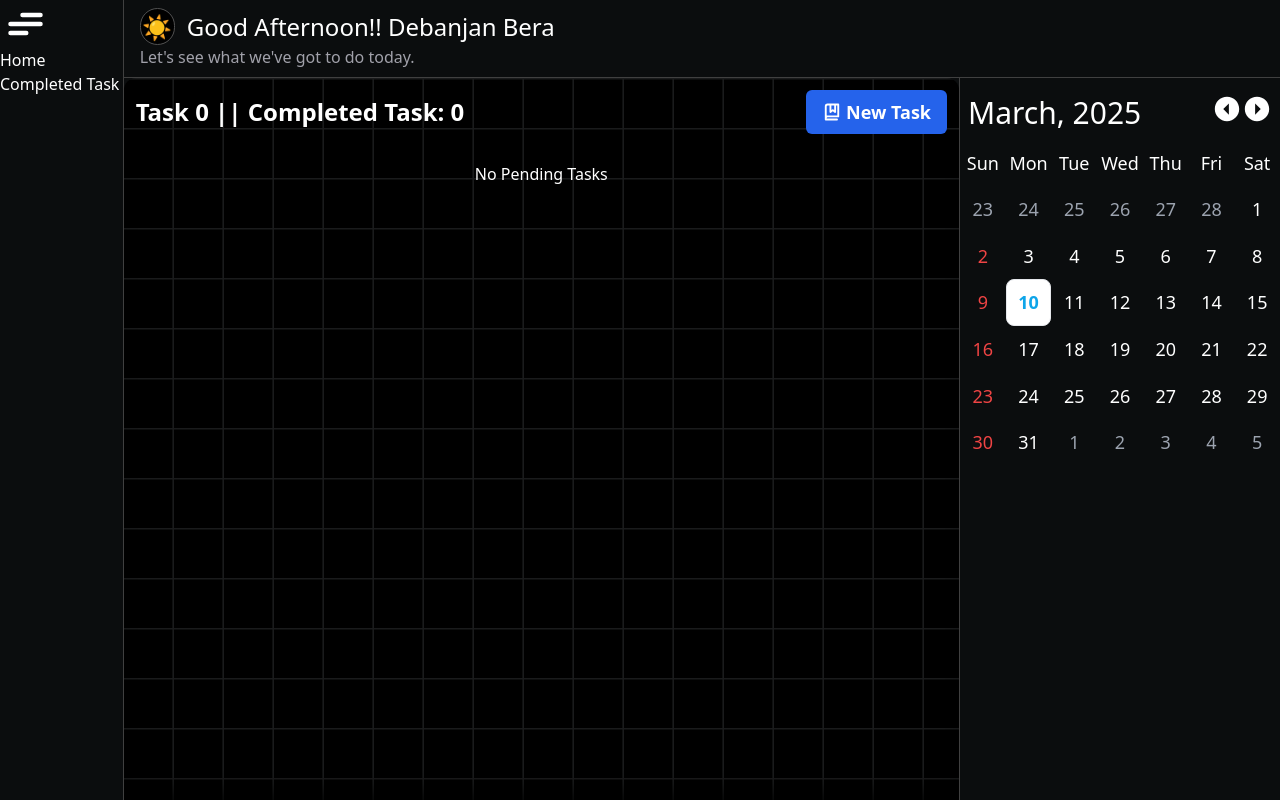
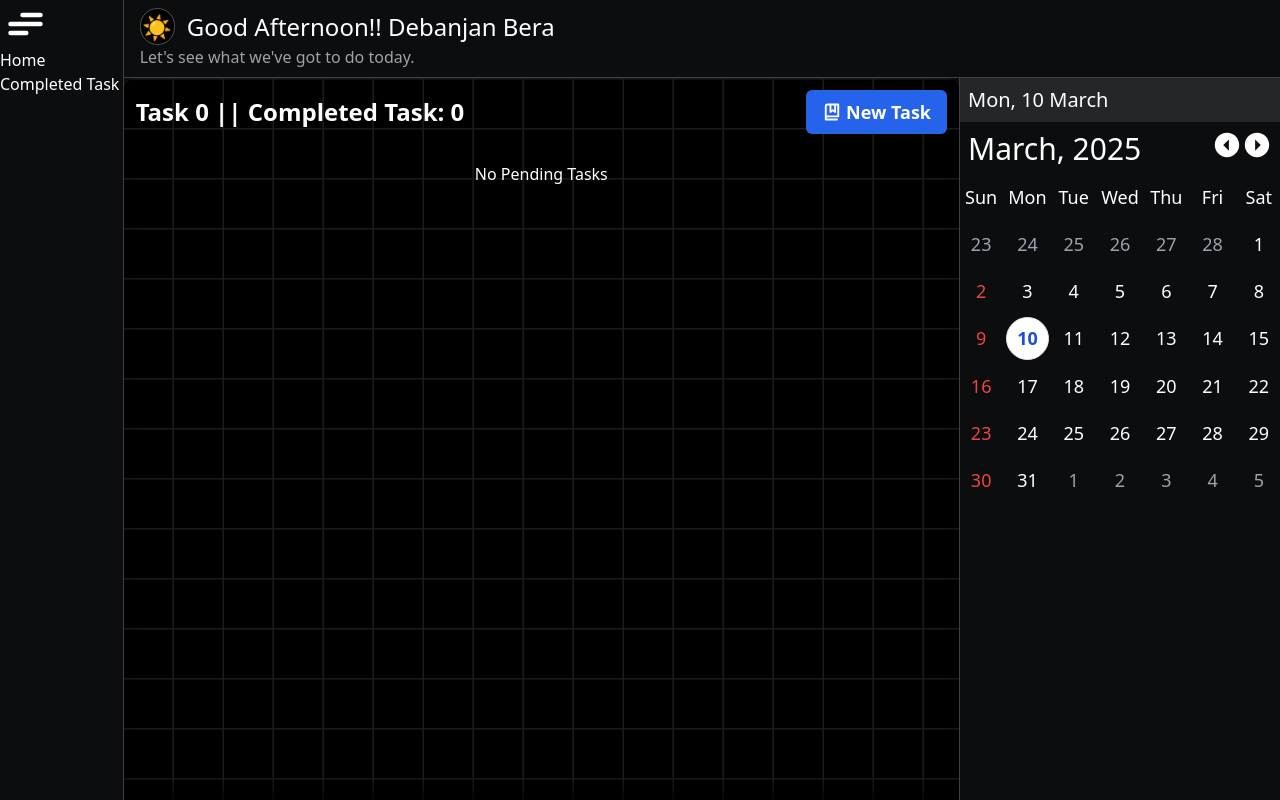
Before and after one commit to debanjan-bera/To-Do-Application, a React (Vite) app: page / in a window 1280 px wide. Built offline with nearby package versions, Linux system fonts and the light colour scheme.

Commit message:
refactor: Improve ListBoxComp delete option styles and enhance CalenderComponent layout and accessibility

```diff
--- a/src/Components/Primary Component/ListBoxComp.jsx
+++ b/src/Components/Primary Component/ListBoxComp.jsx
@@ -70,7 +70,7 @@ export const TaskListComp = ({ curTask, pendingTask, openMenu, activeMenuId }) =
               </li>
 
               {/* Delete Option */}
-              <li className="px-3 py-2 flex items-center gap-2 text-red-800 hover:bg-red-100 hover:text-red-900 cursor-pointer"
+              <li className="px-3 py-2 flex items-center gap-2 text-red-400 hover:bg-red-800/20  cursor-pointer"
                 onClick={() => handleDeleteTask(setTaskArr, setFilteredData, id, pendingTask,setActiveMenuId)}>
                 <FiTrash2 /> Delete
               </li>
--- a/src/Components/layout/Calender/Calender.jsx
+++ b/src/Components/layout/Calender/Calender.jsx
@@ -22,11 +22,11 @@ export const CalenderComponent = () => {
   const nextMonthDays = Array.from({ length: totalCells }, (_, i) => i + 1);
 
   const flexClass = 'flex items-center justify-center';
-  const disableDayClass = 'p-1 w-full h-full flex items-center justify-center aspect-square text-gray-400 hover:border hover:bg-[#27272a] hover:border-gray-500';
+  const disableDayClass = 'p-1 w-full h-full aspect-square text-gray-400 rounded-full hover:bg-[#27272a]';
 
   const trackTodayDate = (date) => {
     if (todayDate.getDate() === date && todayDate.getMonth() === month && todayDate.getFullYear() === year) {
-      return 'border text-sky-500 font-bold bg-white hover:border-zinc-800 hover:bg-white';
+      return 'border text-blue-700 font-bold bg-white  hover:bg-white';
     }
     return isSunday.includes(date) ? 'text-red-500' : 'text-white';
   };
@@ -44,9 +44,22 @@ export const CalenderComponent = () => {
 
   return (
     <>
-      <section className='calender bg-[#0B0D0E] border-l-[0.02rem] border-neutral-700 row-start-2 row-end-5 col-start-3 w-full grid gap-0'>
+      <aside className='calender bg-[#0B0D0E] border-l-[0.02rem] border-neutral-700 justify-items-center row-start-2 row-end-5 col-start-3 w-full grid'>
         <section className='h-full w-[20rem]'>
-          <div className="w-full p-1 pt-3 text-white flex items-center justify-between text-center">
+          <div className="p-2 w-[102%] pt-2 bg-white/10 text-white text-xl"
+          onClick={()=>{
+            if (currentDate.getFullYear() !== todayDate.getFullYear() || currentDate.getMonth() !== todayDate.getMonth()){
+              setCurrentDate(new Date(todayDate.getFullYear(),todayDate.getMonth(), 1))
+              console.log('hello');
+            }
+
+            else return
+
+          }}
+          >
+            {`${listOfDays[todayDate.getDay()]}, ${todayDate.getDate()} ${listOfMonths[todayDate.getMonth()]}`}
+          </div>
+          <div className="w-full p-1 text-white flex items-center justify-between text-center">
             <span className="text-3xl p-1 text-center">{`${listOfMonths[month]}, ${year}`}</span>
             <div className="text-3xl p-1 text-center">
               <button onClick={prevMonth}><IoMdArrowDropleftCircle /></button>
@@ -54,156 +67,31 @@ export const CalenderComponent = () => {
             </div>
           </div>
 
-          <div className='w-full h-[20.4rem] text-lg text-white grid grid-cols-7 grid-rows-7'>
+          <section className='w-full h-[20.4rem] text-lg text-white grid grid-cols-7 grid-rows-7 gap-1'>
             {listOfDays.map((day) => (
               <div key={day} className={`p-1 ${flexClass}`}>{day}</div>
             ))}
 
             {prevMonthDates.map((day, index) => (
-              <div key={`prev-${index}`} className={`${disableDayClass}`}>{day}</div>
+              <div key={`prev-${index}`} className="">
+                <div className={`${disableDayClass} ${flexClass}`}>
+                {day}
+                </div>
+              </div>
             ))}
 
             {Array.from({ length: lastDay }, (_, i) => i + 1).map((day, index) => (
-              <div key={index} className={`w-full h-full p-1 rounded-lg flex items-center justify-center aspect-square ${trackTodayDate(day)} hover:border hover:bg-[#27272a] hover:border-gray-200`}>
+              <div key={index} className={`w-full h-full p-1 rounded-full ${flexClass} aspect-square ${trackTodayDate(day)}  hover:bg-[#27272a]`}>
                 {day}
               </div>
             ))}
 
             {nextMonthDays.map((day, index) => (
-              <div key={`prev-${index}`} className={`${disableDayClass}`}>{day}</div>
+              <div key={`prev-${index}`} className={`${disableDayClass} ${flexClass}`}>{day}</div>
             ))}
-          </div>
+          </section>
         </section>
-      </section>
+      </aside>
     </>
   );
 };
-
-
-// import { useState, useEffect } from "react";
-// import { IoMdArrowDropleftCircle, IoMdArrowDroprightCircle } from "react-icons/io";
-// import "../../../App.css";
-// export const CalenderComponent = () => {
-//   const [selectedDate, setSelectedDate] = useState(null);
-//   const [currentDate, setCurrentDate] = useState(new Date());
-//   const [sundaysInMonth, setSundaysInMonth] = useState([]);
-
-//   const listOfMonth = ["January", "February", "March", "April", "May", "June",
-//   "July", "August", "September", "October", "November", "December"];
-//   const listOfDays = ["Sun", "Mon", "Tue", "Wed", "Thu", "Fri", "Sat"];
-
-//   const currentMonth = currentDate.getMonth();
-//   const currentYear = currentDate.getFullYear();
-//   const monthEnd = new Date(currentYear, currentMonth + 1, 0).getDate();
-//   const firstDateOfMonth = new Date(currentYear, currentMonth, 1).getDay();
-//   const lastDayOfPrevMonth = new Date(currentYear, currentMonth, 0).getDate();
-//   const lastDayOfMonth = new Date(currentYear, currentMonth, monthEnd).getDay();
-
-//   const prevMonth = () => {
-//     setCurrentDate(new Date(currentYear, currentMonth - 1, 1));
-//     setSelectedDate(null)
-
-//   }
-//   const nextMonth = () =>  {
-//     setCurrentDate(new Date(currentYear, currentMonth + 1, 1));
-//     setSelectedDate(null)
-//   }
-
-//   const navigatePrevMonth = (value) => {
-//     prevMonth();
-//     setSelectedDate(value - 1);
-//   };
-//   const navigateNextMonth = (day) => {
-//     nextMonth();
-//     setSelectedDate(day - 1);
-
-//   };
-
-//   const activeDateColor = (date) => {
-//     const actualDate = date + 1;
-//     const isSunday = sundaysInMonth.includes(actualDate);
-//     if (new Date().toDateString() === new Date(currentYear, currentMonth, actualDate).toDateString()) {
-//       return "text-white bg-blue-400 hover:bg-blue-500";
-//     } else if (selectedDate === date) {
-//       return isSunday ? "bg-red-100 text-red-500" : "text-white bg-sky-400";
-//     }
-//     return isSunday ? "text-red-500 hover:bg-red-100" : "text-black hover:bg-gray-200";
-//   };
-
-//   useEffect(() => {
-//     let sundays = [];
-//     for (let day = 1; day <= monthEnd; day++) {
-//       if (new Date(currentYear, currentMonth, day).getDay() === 0) sundays.push(day);
-//     }
-//     setSundaysInMonth(sundays);
-//   }, [currentYear, currentMonth, monthEnd]);
-
-//   const handleCalendarClick = (event) => {
-//     const target = event.target;
-//     if (target.classList.contains("calendar-date")) {
-//       const selectedDay = Number(target.dataset.day);
-//       setSelectedDate(selectedDay - 1);
-
-//       const formattedDate = {
-//         date: selectedDay,
-//         month: listOfMonth[currentMonth],
-//         year: currentYear
-//       };
-//       console.log("Selected Date:", formattedDate);
-//     } else if (target.classList.contains("prev-month")) {
-//       navigatePrevMonth(Number(target.dataset.day));
-//     } else if (target.classList.contains("next-month")) {
-//       navigateNextMonth(Number(target.dataset.day));
-//     }
-//   };
-
-//   return (
-//     <aside className="calender bg-[#0B0D0E] border-l-[0.02rem] border-neutral-700 row-start-2 row-end-5 col-start-3 text-white text-base flex flex-col items-center">
-//       <section className="w-[94%] bg-white grid text-black p-2 mt-3 rounded-md aspect-square">
-//         <section className="w-full py-3 flex flex-row justify-between items-center ">
-//           <div className="text-[1.8rem] flex gap-1">
-//             <div>{listOfMonth[currentMonth]}</div>
-//             <div>{currentYear}</div>
-
-//           </div>
-//           <div className="flex gap-1 text-[1.8rem]">
-//             <button onClick={prevMonth}><IoMdArrowDropleftCircle /></button>
-//             <button onClick={nextMonth}><IoMdArrowDroprightCircle /></button>
-//           </div>
-//         </section>
-
-//         {/* Calendar Grid with Event Delegation */}
-//         <div className="text-lg font-semibold cursor-pointer select-none grid grid-cols-7 grid-rows-6 gap-1 text-center transition-all"
-//          onClick=  {handleCalendarClick}>
-//           {listOfDays.map((day) => (
-//             <div key={day} className="text-base text-gray-700 px-[0.4rem]">{day}</div>
-//           ))}
-
-
-//           {[...Array(firstDateOfMonth).keys()].map((index) => (
-//             <span key={`empty-${index}`} data-day={lastDayOfPrevMonth - firstDateOfMonth + index + 1}
-//               className="prev-month text-black/50 p-[0.3rem] aspect-square rounded-full border border-white scale-100 cursor-pointer select-none transition-all hover:bg-gray-200">
-//               {lastDayOfPrevMonth - firstDateOfMonth + index + 1}
-//             </span>
-//           ))}
-
-//           {[...Array(monthEnd).keys()].map((day) => (
-//             <span key={day + 1} data-day={day + 1}
-//               className={`calendar-date py-[0.3rem] rounded-full border border-white scale-100 transition-all ${activeDateColor(day)}`}>
-//               {day + 1}
-//             </span>
-//           ))}
-
-//           {[...Array(6 - lastDayOfMonth).keys()].map((index) => (
-//             <span key={`next-${index}`} data-day={index + 1}
-//               className="next-month text-neutral-500 p-[0.3rem] rounded-full border border-white scale-100 cursor-pointer select-none transition-all hover:bg-gray-200">
-//               {index + 1}
-//             </span>
-//           ))}
-//         </div>
-//       </section>
-//     </aside>
-//   );
-// };
-
-// export default CalenderComponent;
```
